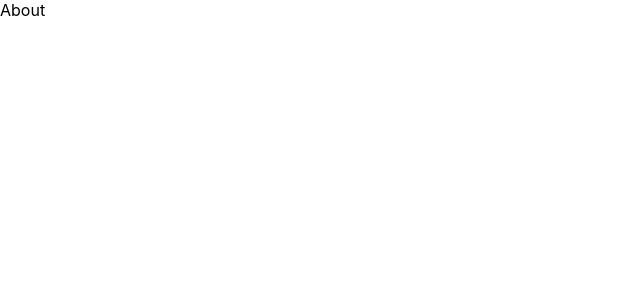
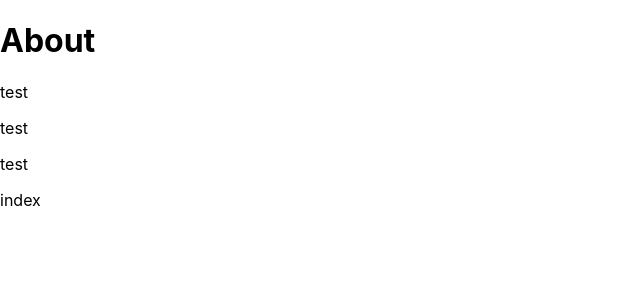
Before and after one commit to xAyumux/PortfolioSite, a Next.js app in the folder frontend/: page /about in a window 1280 px wide. Shown: the top 300 px of the page, without its empty margins (0-640 px from the left). Built offline with nearby package versions, Linux system fonts and the light colour scheme.

Commit message:
Change about.tsx

```diff
--- a/frontend/pages/about.tsx
+++ b/frontend/pages/about.tsx
@@ -1,5 +1,13 @@
 function About() {
-  return <div>About</div>;
+  return (
+    <div>
+      <h1>About</h1>
+      <p>test</p>
+      <p>test</p>
+      <p>test</p>
+      <p>index</p>
+    </div>
+  );
 }
 
 export default About;
```
